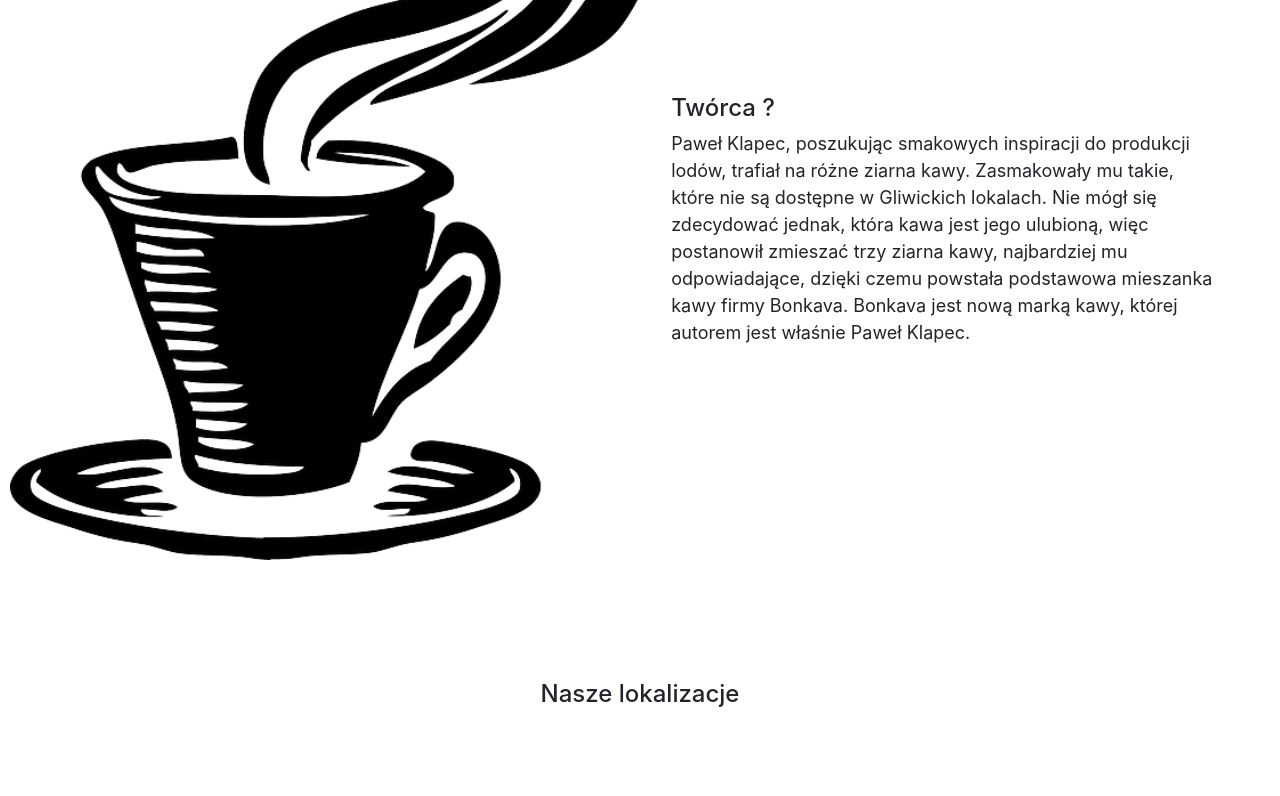
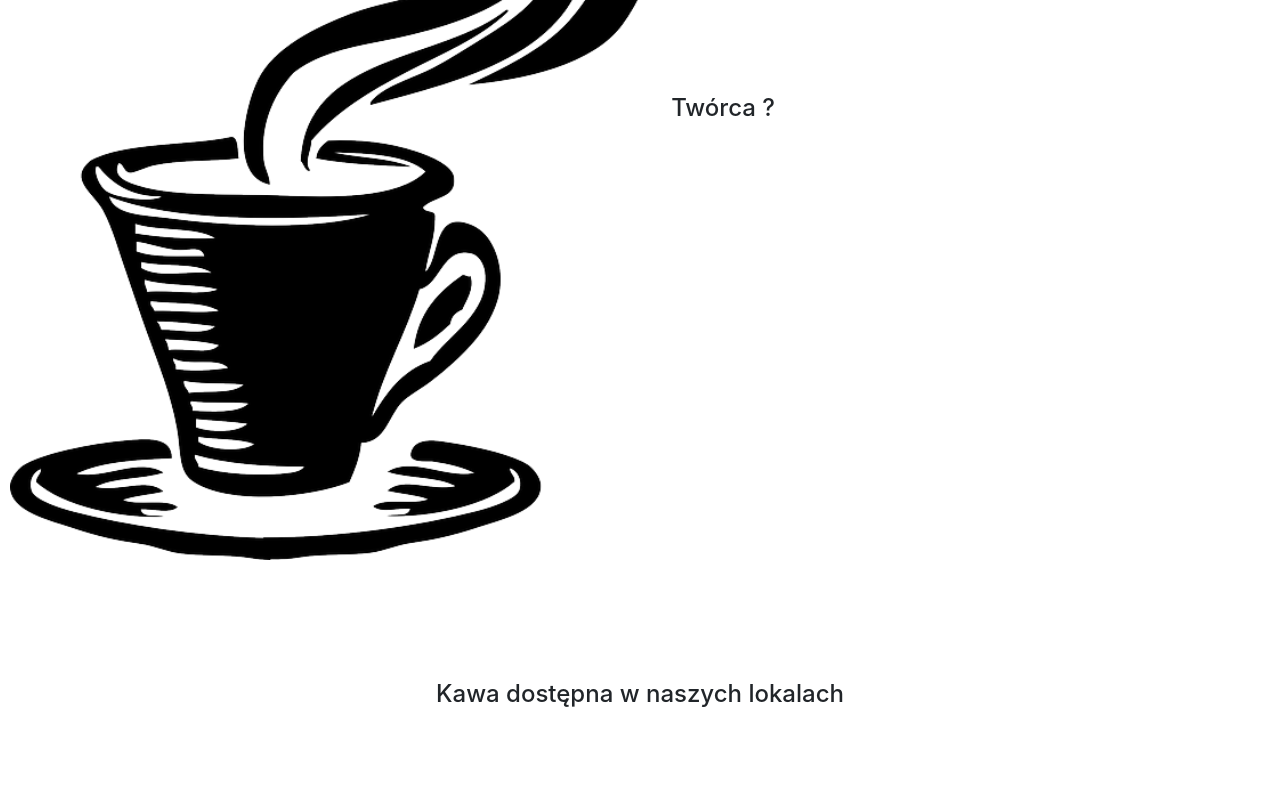
Before and after one commit to MaxRojek/coffee_website, a React (Create React App) app: page / in a window 1280 px wide. Shown: the part 1740-2536 px from the top of the page. Built offline with nearby package versions, Linux system fonts and the light colour scheme.

Commit message:
styles chanegs

```diff
--- a/src/App.js
+++ b/src/App.js
@@ -17,7 +17,6 @@ function App() {
           </Route>
           <Route exact path="/about">
             <Home />
-            napis2
           </Route>
           <Route exact path="/info">
             <Home />
--- a/src/Components/Localizations/Spots.js
+++ b/src/Components/Localizations/Spots.js
@@ -4,7 +4,7 @@ import SpotCard from "./Card.js";
 const Spots = () => {
   return (
     <>
-      <div style={{ marginTop: "20px", height: "fit-content" }}>
+      <div id="localizations" style={{ marginTop: "20px", height: "fit-content" }}>
         <div
           style={{
             display: "flex",
@@ -13,7 +13,7 @@ const Spots = () => {
             paddingBottom: "60px",
           }}
         >
-          <h4> Nasze lokalizacje </h4>
+          <h4> Kawa dostępna w naszych lokalach </h4>
         </div>
         <div
           style={{
--- a/src/Components/More/More.js
+++ b/src/Components/More/More.js
@@ -1,11 +1,8 @@
 import React from "react";
 import "./More.css";
-// const More = () => {
-//   return (
-//     <div style={{ height: "100vh", alignItems: "center", display: "flex", justifyContent: "center" }}>jakisn napis</div>
-//   );
-// };
-// export default More;
+import { Spring } from "react-spring/renderprops";
+import VisibilitySensor from "react-visibility-sensor";
+
 const More = () => {
   return (
     <section className="containerBlock">
@@ -13,13 +10,24 @@ const More = () => {
       <div className="textArticle">
         <article>
           <h4>Twórca ?</h4>
-          <div className="article">
-            Paweł Klapec, poszukując smakowych inspiracji do produkcji lodów, trafiał na różne ziarna kawy. Zasmakowały
-            mu takie, które nie są dostępne w Gliwickich lokalach. Nie mógł się zdecydować jednak, która kawa jest jego
-            ulubioną, więc postanowił zmieszać trzy ziarna kawy, najbardziej mu odpowiadające, dzięki czemu powstała
-            podstawowa mieszanka kawy firmy Bonkava. Bonkava jest nową marką kawy, której autorem jest właśnie Paweł
-            Klapec.
-          </div>
+          <VisibilitySensor partialVisibility>
+            {({ isVisible }) => (
+              <Spring
+                delay={500}
+                to={{ opacity: isVisible ? 1 : 0, transform: isVisible ? "translateX(0)" : "translateX(200px)" }}
+              >
+                {({ opacity }) => (
+                  <div style={{ opacity }} className="article">
+                    Paweł Klapec, poszukując smakowych inspiracji do produkcji lodów, trafiał na różne ziarna kawy.
+                    Zasmakowały mu takie, które nie są dostępne w Gliwickich lokalach. Nie mógł się zdecydować jednak,
+                    która kawa jest jego ulubioną, więc postanowił zmieszać trzy ziarna kawy, najbardziej mu
+                    odpowiadające, dzięki czemu powstała podstawowa mieszanka kawy firmy Bonkava. Bonkava jest nową
+                    marką kawy, której autorem jest właśnie Paweł Klapec.
+                  </div>
+                )}
+              </Spring>
+            )}
+          </VisibilitySensor>
         </article>
       </div>
     </section>
--- a/src/Components/Navbar.js
+++ b/src/Components/Navbar.js
@@ -27,8 +27,11 @@ const Example = (props) => {
             Kontakt
           </NavLink>
 
-          <NavLink href="/info/" className="navbar-item">
+          <NavLink href="#localizations" className="navbar-item">
             Lokalizacje
+          </NavLink>
+          <NavLink href="#localizations" className="navbar-item">
+            Gdzie kupić ?
           </NavLink>
 
           <NavbarText></NavbarText>
```
Also changed, not shown: src/Components/About/About.css (+0 -19 lines).
